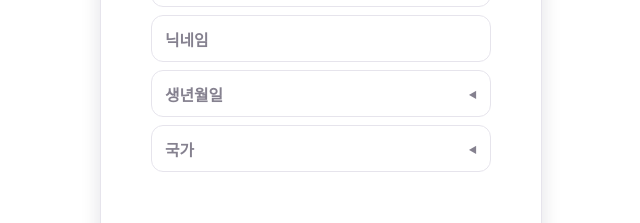
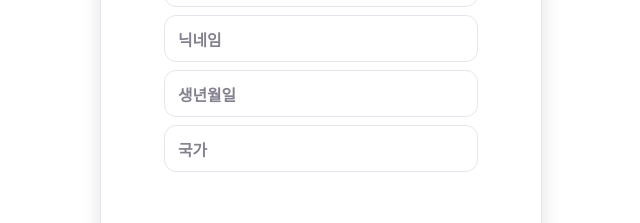
Before and after one commit to mijin1996/app-URURU, a React (Vite) app: page / in a window 1280 px wide. Shown: the part 355-578 px from the top of the page, without its empty margins (319-959 px from the left). Built offline with nearby package versions, Linux system fonts and the light colour scheme; no server answers.

Commit message:
fix: 가입화면 화살표 삭제 및 칸 길이 줄임

```diff
--- a/src/ui/start/SignupScreen.jsx
+++ b/src/ui/start/SignupScreen.jsx
@@ -5,7 +5,7 @@
    입력 칸 네 개: 아이디 / 닉네임 / 생년월일 (아이폰처럼 굴려서 고르는 달력) / 국가
    - 국가: 전 세계 249개 (core/countries.js, 이름순: 한국어 가나다 / 영어 ABC). 고르기 전에는 빈칸
      누르면 생년월일처럼 아래에서 올라오는 돌림판 (DateWheelPicker.jsx의 countryPicker)
-   - 고르는 칸(생년월일·국가) 오른쪽 화살표: 닫혀 있으면 ◀, 눌러서 열면 ▼ (styles/start.css .picker)
+   - 고르는 칸(생년월일·국가): 칸을 누르면 돌림판이 열려요 (화살표 표시는 없앰, 2026-11-03)
    - 아이디는 쓰는 동안 바로 검사해서 "사용할 수 있어요" 또는 "이미 존재"를 보여줘요
    - 검사 결과는 아이디 글자에서 바로 계산해요 (따로 저장하면 글자와 어긋날 수 있어서)
    덮개 창(kind: "signup")으로 열어서, 팔레트·달력 팝업이 그 위에 떠요. (SHELL-43)
@@ -38,7 +38,7 @@ const BUTTON_IDS = {
 const COUNTRY_OPTIONS = countryOptions();
 // 칸이 나타나는 차례 (위에서부터 0, 1, 2 …): 칸을 더하거나 옮겨도 이 번호만 맞추면 순서대로 나와요
 const order = (index) => ({ '--order': index });
-// 칸 겉모양 이름: 채웠으면 filled, 고르는 칸(생년월일·국가)이면 picker(오른쪽 ◀), 열려 있으면 open(▼)
+// 칸 겉모양 이름: 채웠으면 filled, 고르는 칸(생년월일·국가)이면 picker, 열려 있으면 open (칸 이름이 보라색)
 const floatClass = (value, isPicker, isOpen) =>
   ['float', value ? 'filled' : '', isPicker ? 'picker' : '', isOpen ? 'open' : '']
     .filter(Boolean)
@@ -55,9 +55,9 @@ export function SignupScreen({ close, onDone, needsLogin = false, firstError = '
   const [handle, setHandle] = useState('');
   const [name, setName] = useState('');
   const [birthDate, setBirthDate] = useState(''); // "YYYY-MM-DD" 또는 ""
-  const [isPickingDate, setIsPickingDate] = useState(false); // 달력이 열려 있는 동안 화살표 ▼
+  const [isPickingDate, setIsPickingDate] = useState(false); // 달력이 열려 있는 동안 (칸 이름 보라색)
   const [country, setCountry] = useState(''); // "KR" 같은 두 글자 코드. 고르기 전에는 빈칸
-  const [isPickingCountry, setIsPickingCountry] = useState(false); // 국가 돌림판이 열려 있는 동안 화살표 ▼
+  const [isPickingCountry, setIsPickingCountry] = useState(false); // 국가 돌림판이 열려 있는 동안 (칸 이름 보라색)
   const [error, setError] = useState(firstError);
   const isSubmitting = useRef(false); // 서버 답을 기다리는 동안 두 번 눌러도 한 번만
   const screen = useRef(null);
--- a/styles/start.css
+++ b/styles/start.css
@@ -69,7 +69,7 @@
 /* 로고·제목·칸·버튼 모두 가로 가운데 정렬 (rename-app ACC-10).
    칸 묶음(칸 이름 + 입력 칸 + 검사 문구)은 가운데에 놓되, 글자는 입력 칸 왼쪽 테두리에 맞춰요 */
 .signup {
-  --signup-field-w: min(100%, 340px); /* 칸 폭: 낮고 길게 */
+  --signup-field-w: min(80%, 340px); /* 칸 폭: 낮고 길게 */
   --signup-label-w: 120px; /* 칸 이름(아이디·닉네임·생년월일·국가) 자리. 입력한 글은 그 오른쪽부터 */
   --signup-title-gap: 50px; /* "처음 오셨네요!"와 첫 칸 사이. 줄이면 로고·제목이 아래로 내려가요 */
   position: absolute;
@@ -147,7 +147,7 @@
 }
 .signup .float .field {
   height: calc(var(--btn-h) * 1.1);
-  padding: 0 10px 0 var(--signup-label-w); /* 왼쪽: 칸 이름 자리 / 오른쪽: ◀ 화살표 자리 */
+  padding: 0 10px 0 var(--signup-label-w); /* 왼쪽: 칸 이름 자리 */
   transition:
     border-color 0.2s ease,
     box-shadow 0.2s ease;
@@ -189,23 +189,7 @@
   display: flex;
   align-items: center;
 }
-/* 고르는 칸(생년월일·국가) 오른쪽 화살표 (두 칸 공통)
-   닫혀 있으면 ◀, 눌러서 열면 ▼ (생년월일·국가 돌림판이 열린 동안 .open)
-   \25C0\FE0E: 폰에서 이모지(◀️)로 바뀌지 않게 글자 모양으로 */
-.signup .float.picker::after {
-  content: '\25C0\FE0E';
-  position: absolute;
-  right: 14px;
-  top: 50%;
-  transform: translateY(-50%);
-  font-size: 9px;
-  color: var(--muted);
-  pointer-events: none; /* 화살표를 눌러도 칸이 열리게 */
-}
-.signup .float.picker.open::after {
-  content: '\25BC';
-  color: var(--accent);
-}
+/* 고르는 칸(생년월일·국가): 오른쪽 화살표 없음 (2026-11-03 미미). 칸을 누르면 돌림판이 열려요 */
 @keyframes snapbox {
   0% {
     transform: scale(0.97);
--- a/vite.config.js
+++ b/vite.config.js
@@ -122,6 +122,10 @@ export default defineConfig(({ mode }) => {
     server: {
       port: DEV_PORT,
       strictPort: true,
+      // 파일이 바뀐 걸 0.3초마다 직접 확인해요 (polling).
+      // Windows에서 다른 프로그램(Claude · 동기화 도구)이 파일을 덮어쓰면 기본 감시가 알아채지 못해서
+      // 저장해도 개발 화면이 그대로인 일이 있었어요 (2026-11-03)
+      watch: { usePolling: true, interval: 300 },
     },
     test: {
       environment: 'jsdom',
```
